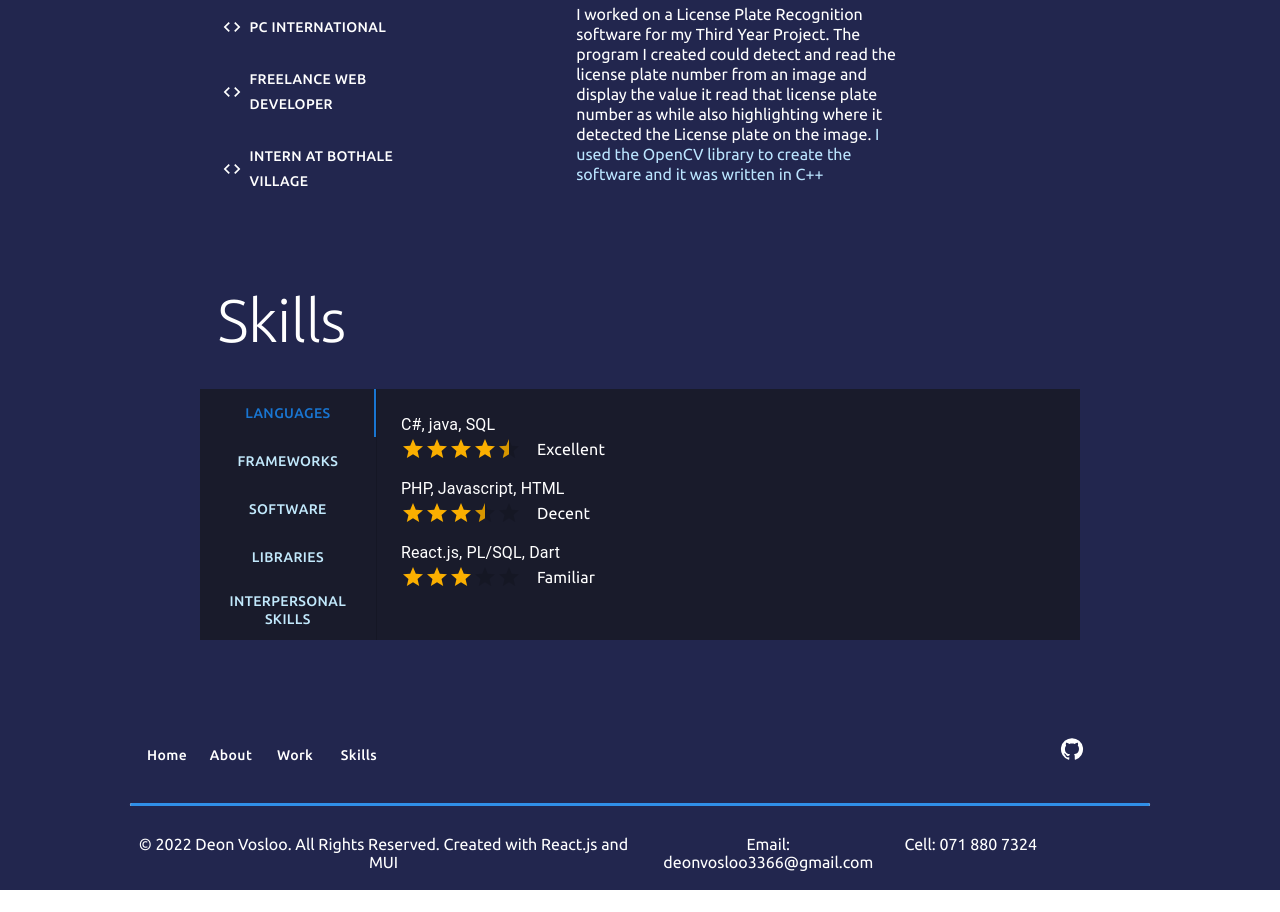
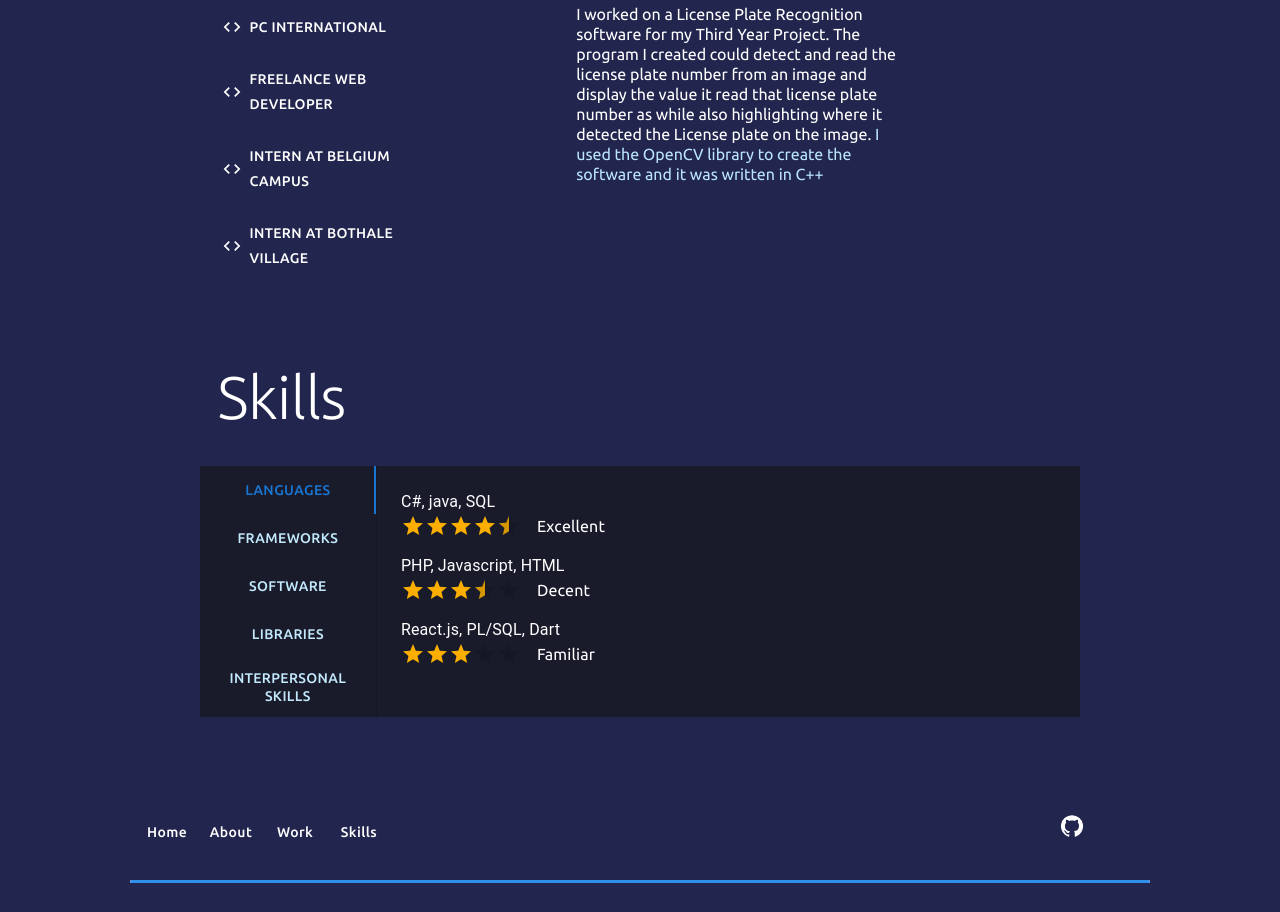
Before and after one commit to DeonVosloo/portfolio-website, a React (Create React App) app: page / in a window 1280 px wide. Shown: the part 980-1892 px from the top of the page. Before the commit the page ends 1870 px from the top, so only its background shows below. Built offline with nearby package versions, Linux system fonts and the light colour scheme.

Commit message:
Update 4 may 2023

```diff
--- a/src/components/experiences/Experiencesbuttongrid.jsx
+++ b/src/components/experiences/Experiencesbuttongrid.jsx
@@ -36,6 +36,14 @@ export default function ExperiencesButtonGrid() {
     },
     {
       id: "4",
+      duration: "14 February 2022 – 15 September 2022",
+      firstText: "I worked as a Intern at Belgium Campus. I learned new skills and languages as part of training. " +
+      "During this internship we did training projects where we had to show our understanding of the knowledge and skills we learnt"+
+      "This training period was to get us ready for our intership at Belgium Campus Botlhale Village where we would work on real projects using the new skills we learnt in our training. ",
+      secondText: "I learnt Flutter, React.JS, Material UI in React.JS, Java Springboot API's during this training period as well improved my existing skills."
+    },
+    {
+      id: "5",
       duration: "23 September 2022 – 18 November 2022",
       firstText: "I worked as a Intern developer at Belgium Campus Botlhale Village. I created API in ASP.NET that was then hosted on a server. " +
       "I was part of two projects and with both projects I created the API's in ASP.NET and used Entity Framework to generate the databases.",
@@ -46,7 +54,7 @@ export default function ExperiencesButtonGrid() {
 
   let StartActive = () =>
   {
-    if(active !== "1" && active !== "2" && active !== "3" && active !== "4")
+    if(active !== "1" && active !== "2" && active !== "3" && active !== "4" && active !== "5" )
     {
       setActive("1");
     }
@@ -69,6 +77,8 @@ export default function ExperiencesButtonGrid() {
     else  if (act === "3")
       return true;
     else  if (act === "4")
+      return true;
+    else  if (act === "5")
       return true;
     else
     return false;
@@ -106,6 +116,13 @@ export default function ExperiencesButtonGrid() {
               <Button id={"4"} variant={active === "4" ? "contained" : "text"}  startIcon={<CodeIcon/>} fullWidth= "true" sx={{
                 color: "white", display: "flex", justifyContent: "start", fontFamily: `Ubuntu, sans-serif`, textAlign: "start"
                 , bgcolor: active === "4" ? "#131631": "transparent"}} onClick={handleClick}>
+                Intern at Belgium Campus
+              </Button>
+            </Grid>
+            <Grid item xs={12} md={9} lg={8}>
+              <Button id={"5"} variant={active === "5" ? "contained" : "text"}  startIcon={<CodeIcon/>} fullWidth= "true" sx={{
+                color: "white", display: "flex", justifyContent: "start", fontFamily: `Ubuntu, sans-serif`, textAlign: "start"
+                , bgcolor: active === "5" ? "#131631": "transparent"}} onClick={handleClick}>
                 Intern at Bothale Village
               </Button>
             </Grid>
```
Also changed, not shown: src/components/experiences/Experiencesgrid.jsx (+1 -9 lines).
